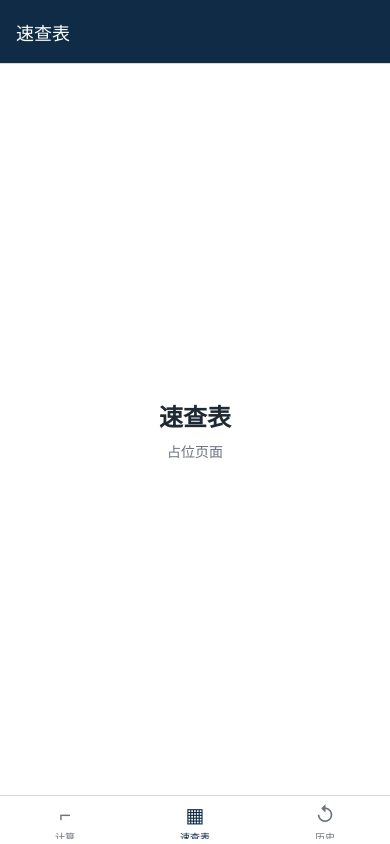
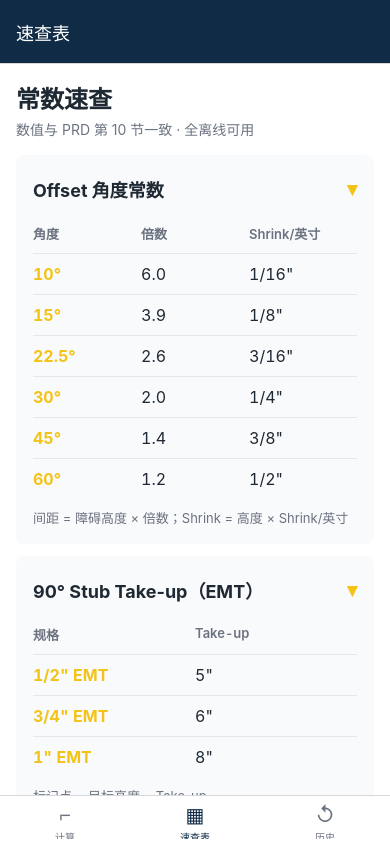
Before and after one commit to robin421/conduit-bend-calc, a React Native app: screen /Lookup in a window 390 px wide. Built offline with nearby package versions, Linux system fonts and the light colour scheme.

Commit message:
T8: 速查表页面（常数表分组可折叠）

```diff
--- a/src/screens/lookupScreen.tsx
+++ b/src/screens/lookupScreen.tsx
@@ -1,29 +1,176 @@
-import { StyleSheet, Text, View } from 'react-native';
+import { useState } from 'react';
+import { ScrollView, StyleSheet, Text, TouchableOpacity, View } from 'react-native';
 
-export default function LookupScreen() {
+import Card from '../components/card';
+import { OFFSET_ANGLES, OFFSET_CONSTANTS, TAKE_UP_OPTIONS } from '../constants';
+import { Theme, useTheme } from '../theme';
+
+function Section({
+  title,
+  children,
+}: {
+  title: string;
+  children: React.ReactNode;
+}) {
+  const theme = useTheme();
+  const [open, setOpen] = useState(true);
   return (
-    <View style={styles.container}>
-      <Text style={styles.title}>速查表</Text>
-      <Text style={styles.hint}>占位页面</Text>
+    <Card style={styles.section}>
+      <TouchableOpacity onPress={() => setOpen((v) => !v)} activeOpacity={0.7}>
+        <View style={styles.sectionHeader}>
+          <Text style={[styles.sectionTitle, { color: theme.colors.textPrimary }]}>
+            {title}
+          </Text>
+          <Text style={[styles.chevron, { color: theme.colors.accent }]}>
+            {open ? '▾' : '▸'}
+          </Text>
+        </View>
+      </TouchableOpacity>
+      {open && <View style={styles.sectionBody}>{children}</View>}
+    </Card>
+  );
+}
+
+function TableHeader({ cols, theme }: { cols: string[]; theme: Theme }) {
+  return (
+    <View style={[styles.row, styles.headerRow, { borderBottomColor: theme.colors.border }]}>
+      {cols.map((c) => (
+        <Text
+          key={c}
+          style={[styles.cell, styles.headerCell, { color: theme.colors.textSecondary }]}
+        >
+          {c}
+        </Text>
+      ))}
     </View>
   );
 }
 
+function TableRow({
+  cols,
+  theme,
+  last,
+}: {
+  cols: string[];
+  theme: Theme;
+  last?: boolean;
+}) {
+  return (
+    <View
+      style={[
+        styles.row,
+        !last && { borderBottomColor: theme.colors.border, borderBottomWidth: StyleSheet.hairlineWidth },
+      ]}
+    >
+      {cols.map((c, i) => (
+        <Text
+          key={i}
+          style={[
+            styles.cell,
+            { color: theme.colors.textPrimary },
+            i === 0 && { color: theme.colors.accent, fontWeight: '700' },
+          ]}
+        >
+          {c}
+        </Text>
+      ))}
+    </View>
+  );
+}
+
+function formatShrink(perInch: number): string {
+  // shrinkPerInch 以分数形式展示，如 1/4"/inch
+  const sixteenths = Math.round(perInch * 16);
+  if (sixteenths === 0) return '0';
+  if (sixteenths === 16) return '1"';
+  const g = gcd(sixteenths, 16);
+  return `${sixteenths / g}/${16 / g}"`;
+}
+
+function gcd(a: number, b: number): number {
+  return b === 0 ? a : gcd(b, a % b);
+}
+
+export default function LookupScreen() {
+  const theme = useTheme();
+
+  return (
+    <ScrollView
+      style={[styles.container, { backgroundColor: theme.colors.background }]}
+      contentContainerStyle={styles.content}
+    >
+      <Text style={[styles.title, { color: theme.colors.textPrimary }]}>常数速查</Text>
+      <Text style={[styles.subtitle, { color: theme.colors.textSecondary }]}>
+        数值与 PRD 第 10 节一致 · 全离线可用
+      </Text>
+
+      <Section title="Offset 角度常数">
+        <TableHeader cols={['角度', '倍数', 'Shrink/英寸']} theme={theme} />
+        {OFFSET_ANGLES.map((angle, i) => {
+          const c = OFFSET_CONSTANTS[angle];
+          return (
+            <TableRow
+              key={angle}
+              cols={[`${angle}°`, c.multiplier.toFixed(1), formatShrink(c.shrinkPerInch)]}
+              theme={theme}
+              last={i === OFFSET_ANGLES.length - 1}
+            />
+          );
+        })}
+        <Text style={[styles.note, { color: theme.colors.textSecondary }]}>
+          间距 = 障碍高度 × 倍数；Shrink = 高度 × Shrink/英寸
+        </Text>
+      </Section>
+
+      <Section title="90° Stub Take-up（EMT）">
+        <TableHeader cols={['规格', 'Take-up']} theme={theme} />
+        {TAKE_UP_OPTIONS.map((opt, i) => (
+          <TableRow
+            key={opt.size}
+            cols={[opt.label, `${opt.takeUpInches}"`]}
+            theme={theme}
+            last={i === TAKE_UP_OPTIONS.length - 1}
+          />
+        ))}
+        <Text style={[styles.note, { color: theme.colors.textSecondary }]}>
+          标记点 = 目标高度 − Take-up
+        </Text>
+      </Section>
+
+      <Section title="Saddle 常数说明">
+        <Text style={[styles.body, { color: theme.colors.textPrimary }]}>
+          3 点 / 4 点 Saddle 复用上表角度倍数：
+        </Text>
+        <Text style={[styles.body, { color: theme.colors.textPrimary }]}>
+          · 3 点：两侧弯曲点间距 = 高度 × 倍数
+        </Text>
+        <Text style={[styles.body, { color: theme.colors.textPrimary }]}>
+          · 4 点：外侧标记 = 障碍半宽 + 高度 × 倍数
+        </Text>
+      </Section>
+    </ScrollView>
+  );
+}
+
 const styles = StyleSheet.create({
-  container: {
-    flex: 1,
-    backgroundColor: '#FFFFFF',
+  container: { flex: 1 },
+  content: { padding: 16, paddingBottom: 32 },
+  title: { fontSize: 24, fontWeight: '700', marginBottom: 4 },
+  subtitle: { fontSize: 14, marginBottom: 16 },
+  section: { marginBottom: 12 },
+  sectionHeader: {
+    flexDirection: 'row',
+    justifyContent: 'space-between',
     alignItems: 'center',
-    justifyContent: 'center',
+    paddingVertical: 4,
   },
-  title: {
-    fontSize: 24,
-    fontWeight: '600',
-    color: '#1F2933',
-  },
-  hint: {
-    marginTop: 8,
-    fontSize: 14,
-    color: '#6B7280',
-  },
+  sectionTitle: { fontSize: 18, fontWeight: '700' },
+  chevron: { fontSize: 20, fontWeight: '700' },
+  sectionBody: { marginTop: 8 },
+  row: { flexDirection: 'row', paddingVertical: 10 },
+  headerRow: { borderBottomWidth: 1 },
+  cell: { flex: 1, fontSize: 16, fontVariant: ['tabular-nums'] },
+  headerCell: { fontSize: 13, fontWeight: '600' },
+  note: { fontSize: 13, marginTop: 10, lineHeight: 18 },
+  body: { fontSize: 15, lineHeight: 24 },
 });
```
